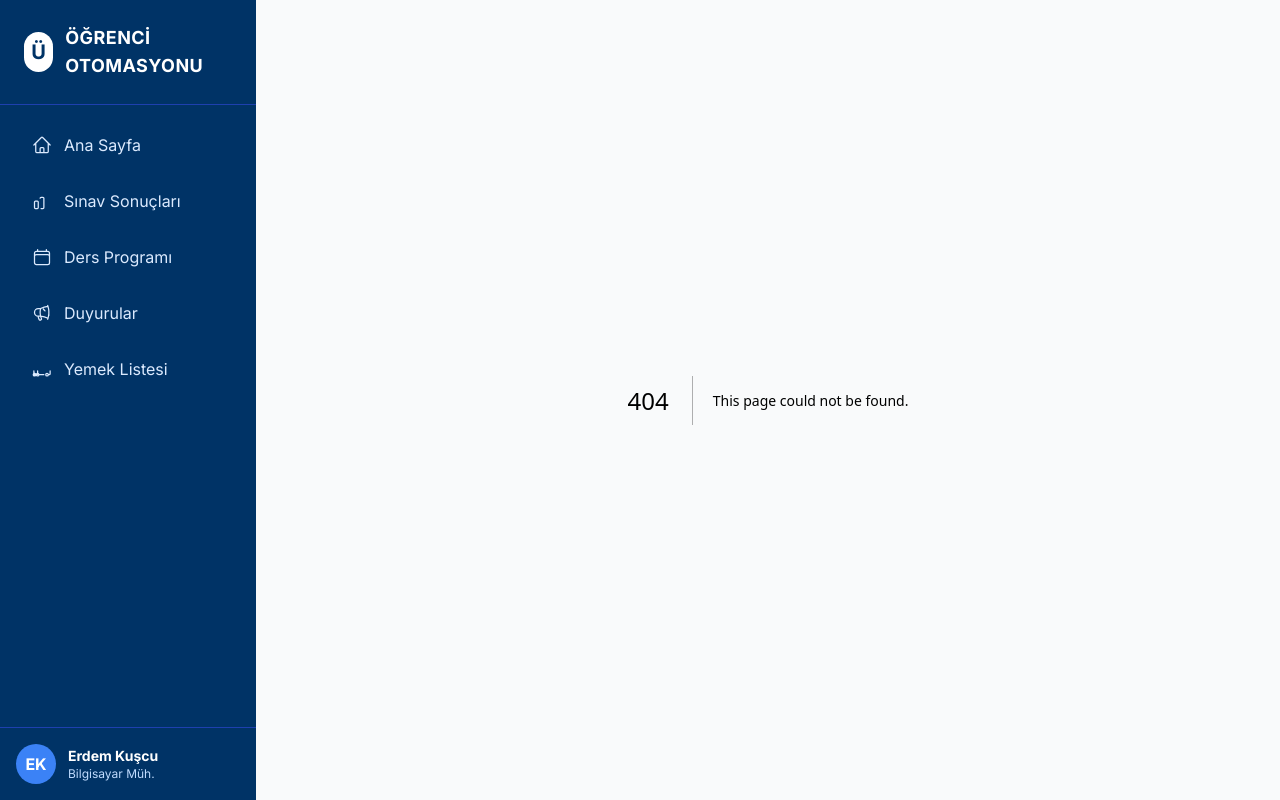
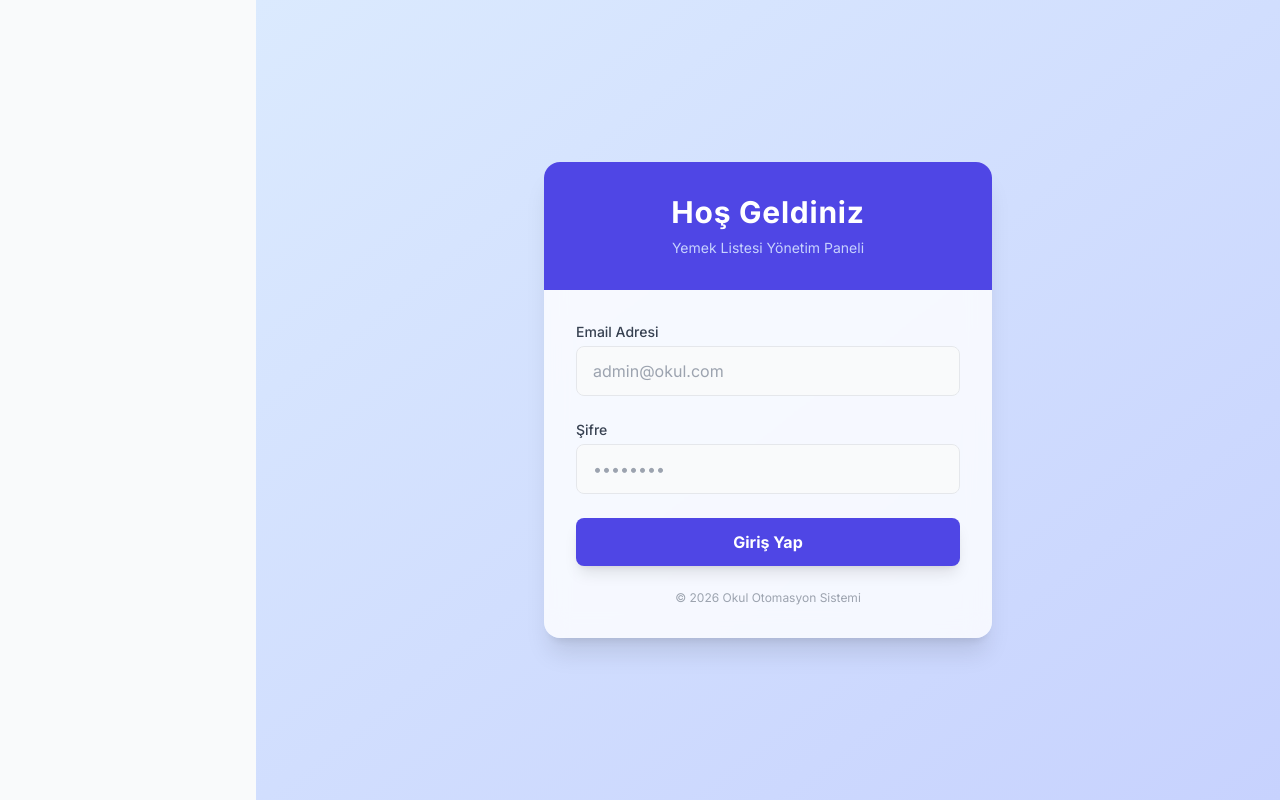
Before and after one commit to erdemwhite/okul-uyg, a Next.js app: page /login in a window 1280 px wide. Before the commit this address had no page. Built offline with nearby package versions, Linux system fonts and the light colour scheme.

Commit message:
Login sayfasi eklendi ve sidebar duzenlendi

```diff
--- /dev/null
+++ b/app/login/page.tsx
@@ -0,0 +1,80 @@
+"use client";
+import React, { useState} from "react";
+import { useRouter } from "next/navigation";
+
+export default function LoginPage(){
+    const [email, setEmail] = useState("");
+    const [password, setPassword]= useState("");
+    const router = useRouter();
+
+
+const handleLogin =(e: React.FormEvent)=>{
+    e.preventDefault();
+    console.log("Giriş yapılıyor")
+    router.push("/");
+}
+
+return (
+    <div className="flex min-h-screen items-center justify-center bg-gradient-to-br from-blue-100 to-indigo-200 p-4">
+      <div className="w-full max-w-md bg-white/80 backdrop-blur-md rounded-2xl shadow-xl overflow-hidden">
+
+        {/* Üst Kısım (Header) */}
+        <div className="bg-indigo-600 p-8 text-center">
+          <h1 className="text-3xl font-bold text-white tracking-wide">Hoş Geldiniz</h1>
+          <p className="text-indigo-200 mt-2 text-sm">Yemek Listesi Yönetim Paneli</p>
+        </div>
+
+        {/* Form Alanı */}
+        <div className="p-8">
+          <form onSubmit={handleLogin} className="space-y-6">
+
+            {/* Email */}
+            <div>
+              <label className="block text-sm font-medium text-gray-700 mb-1">Email Adresi</label>
+              <input
+                type="email"
+                required
+                className="w-full px-4 py-3 rounded-lg bg-gray-50 border border-gray-200 focus:border-indigo-500 focus:ring-2 focus:ring-indigo-200 outline-none transition-all"
+                placeholder="admin@okul.com"
+                value={email}
+                onChange={(e) => setEmail(e.target.value)}
+              />
+            </div>
+
+            {/* Şifre */}
+            <div>
+              <label className="block text-sm font-medium text-gray-700 mb-1">Şifre</label>
+              <input
+                type="password"
+                required
+                className="w-full px-4 py-3 rounded-lg bg-gray-50 border border-gray-200 focus:border-indigo-500 focus:ring-2 focus:ring-indigo-200 outline-none transition-all"
+                placeholder="••••••••"
+                value={password}
+                onChange={(e) => setPassword(e.target.value)}
+              />
+            </div>
+
+            {/* Giriş Butonu */}
+            <button
+              type="submit"
+              className="w-full bg-indigo-600 hover:bg-indigo-700 text-white font-bold py-3 rounded-lg transition-colors shadow-lg hover:shadow-indigo-500/30"
+            >
+              Giriş Yap
+            </button>
+
+          </form>
+
+          <div className="mt-6 text-center text-xs text-gray-400">
+            © 2026 Okul Otomasyon Sistemi
+          </div>
+        </div>
+      </div>
+    </div>
+  );
+
+
+
+
+
+
+}
--- a/components/Sidebar.tsx
+++ b/components/Sidebar.tsx
@@ -4,6 +4,11 @@ import { usePathname } from "next/navigation";
 
 export default function Sidebar(){
     const pathname = usePathname();
+
+
+    if (pathname === "/login") {
+        return null; // Eğer login sayfasındaysak, menüyü çizme!
+       }
 
     const menuler = [
         {
```
